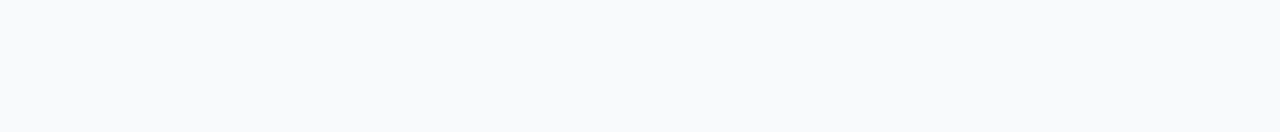
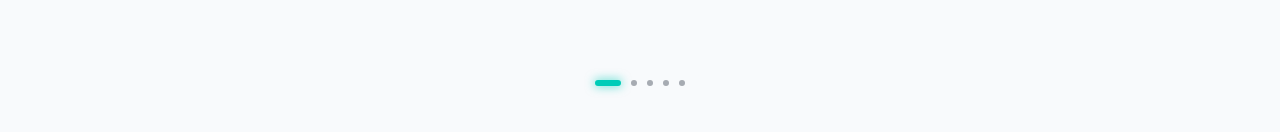
Before and after one commit to nefara-bg/Nefara-Web, a Next.js app in the folder client/: page /en in a window 1280 px wide. Shown: the part 680-812 px from the top of the page. Built offline with nearby package versions, Linux system fonts and the light colour scheme.

Commit message:
Create scene indicator

```diff
--- a/client/src/app/[locale]/page.tsx
+++ b/client/src/app/[locale]/page.tsx
@@ -12,6 +12,7 @@ import SEOWidget from "@/components/AboutSection/SEOWidget"
 import SupportWidget from "@/components/AboutSection/SupportWidget"
 import { SceneTransition } from "@/components/ScrollStory/SceneTransition"
 import { ScrollProgressBar } from "@/components/ScrollStory/ScrollProgressBar"
+import { SceneIndicator } from "@/components/ScrollStory/SceneIndicator"
 import { ReactNode } from "react"
 
 function buildScrollStory(scenes: ReactNode[]): ReactNode {
@@ -70,6 +71,7 @@ const Page = async ({ params }: { params: Promise<{ locale: string }> }) => {
     return (
         <main className="min-h-screen bg-background">
             <ScrollProgressBar transitions={scenes.length - 1} />
+            <SceneIndicator scenes={scenes.length} />
             {buildScrollStory(scenes)}
             <ContactCTA key="contact" />,
         </main>
--- /dev/null
+++ b/client/src/components/ScrollStory/SceneIndicator.tsx
@@ -0,0 +1,72 @@
+"use client"
+
+import { motion, useScroll, useTransform, useMotionValueEvent } from "motion/react"
+import { useEffect, useState } from "react"
+import { SCENE_RUNWAY_VH, SCENE_THRESHOLD } from "./SceneTransition"
+
+export function SceneIndicator({ scenes }: { scenes: number }) {
+    const { scrollY } = useScroll()
+
+    const [stepPx, setStepPx] = useState(0)
+    useEffect(() => {
+        const update = () =>
+            setStepPx(SCENE_THRESHOLD * SCENE_RUNWAY_VH * window.innerHeight / 100)
+        update()
+        window.addEventListener("resize", update, { passive: true })
+        return () => window.removeEventListener("resize", update)
+    }, [])
+
+    const [active, setActive] = useState(0)
+    useMotionValueEvent(scrollY, "change", (y) => {
+        if (stepPx <= 0) return
+        const idx = Math.min(scenes - 1, Math.max(0, Math.floor(y / stepPx)))
+        setActive(idx)
+    })
+
+    // Fade out shortly after the last scene becomes active, before Contact CTA.
+    const fadeStart = stepPx * (scenes - 1) + (stepPx * 0.65)
+    const fadeEnd   = stepPx * (scenes - 1) + (stepPx * 0.95)
+    const opacity = useTransform(scrollY, [fadeStart, fadeEnd], [1, 0], { clamp: true })
+
+    return (
+        <motion.div
+            aria-hidden
+            style={{ opacity }}
+            className="fixed bottom-6 left-1/2 -translate-x-1/2 z-40 pointer-events-none"
+        >
+            <div
+                className="flex items-center gap-2.5 px-4 py-2.5 rounded-full bg-background"
+            >
+                {Array.from({ length: scenes }).map((_, i) => {
+                    const isActive = i === active
+                    return (
+                        <motion.span
+                            key={i}
+                            initial={{ scale: 0, opacity: 0 }}
+                            animate={{
+                                scale: 1,
+                                width: isActive ? 26 : 6,
+                                opacity: isActive ? 1 : 0.35,
+                                backgroundColor: isActive
+                                    ? "hsl(var(--primary))"
+                                    : "hsl(var(--foreground))",
+                            }}
+                            transition={{
+                                scale: { duration: 0.55, delay: 0.15 + i * 0.09, ease: [0.34, 1.56, 0.64, 1] },
+                                opacity: { duration: 0.45, delay: 0.15 + i * 0.09, ease: [0.22, 1, 0.36, 1] },
+                                width: { duration: 0.5, ease: [0.22, 1, 0.36, 1] },
+                                backgroundColor: { duration: 0.5, ease: [0.22, 1, 0.36, 1] },
+                            }}
+                            className="block h-1.5 rounded-full"
+                            style={{
+                                boxShadow: isActive
+                                    ? "0 0 10px 1px hsl(var(--primary)/0.55)"
+                                    : "none",
+                            }}
+                        />
+                    )
+                })}
+            </div>
+        </motion.div>
+    )
+}
```
